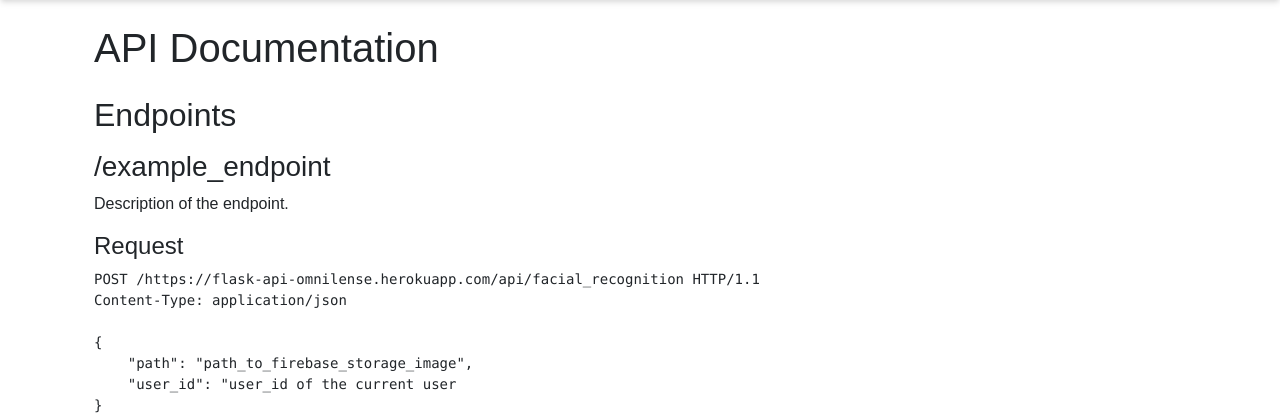
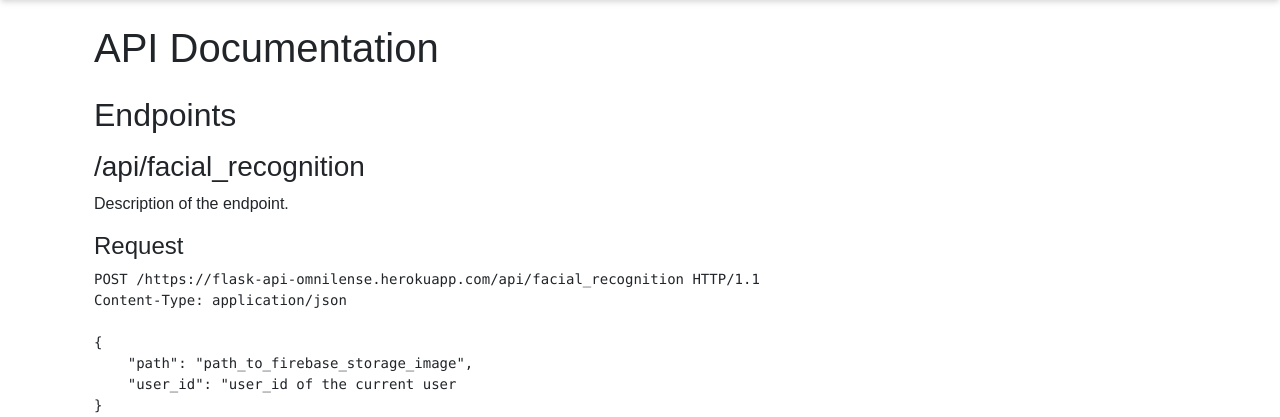
Before and after one commit to Iron-Men-2023/Flask-API, a Flask app: page /documentation in a window 1280 px wide. Shown: the part 56-473 px from the top of the page. Run offline with Flask 2, Linux system fonts and the light colour scheme; some libraries are stand-ins or nearby versions.

Commit message:
Updated doc.

```diff
--- a/templates/doc.html
+++ b/templates/doc.html
@@ -6,7 +6,7 @@
   <h2 class="my-3">Endpoints</h2>
 
   <section class="my-3">
-    <h3>/example_endpoint</h3>
+    <h3>/api/facial_recognition</h3>
     <p>Description of the endpoint.</p>
 
     <h4>Request</h4>
```
